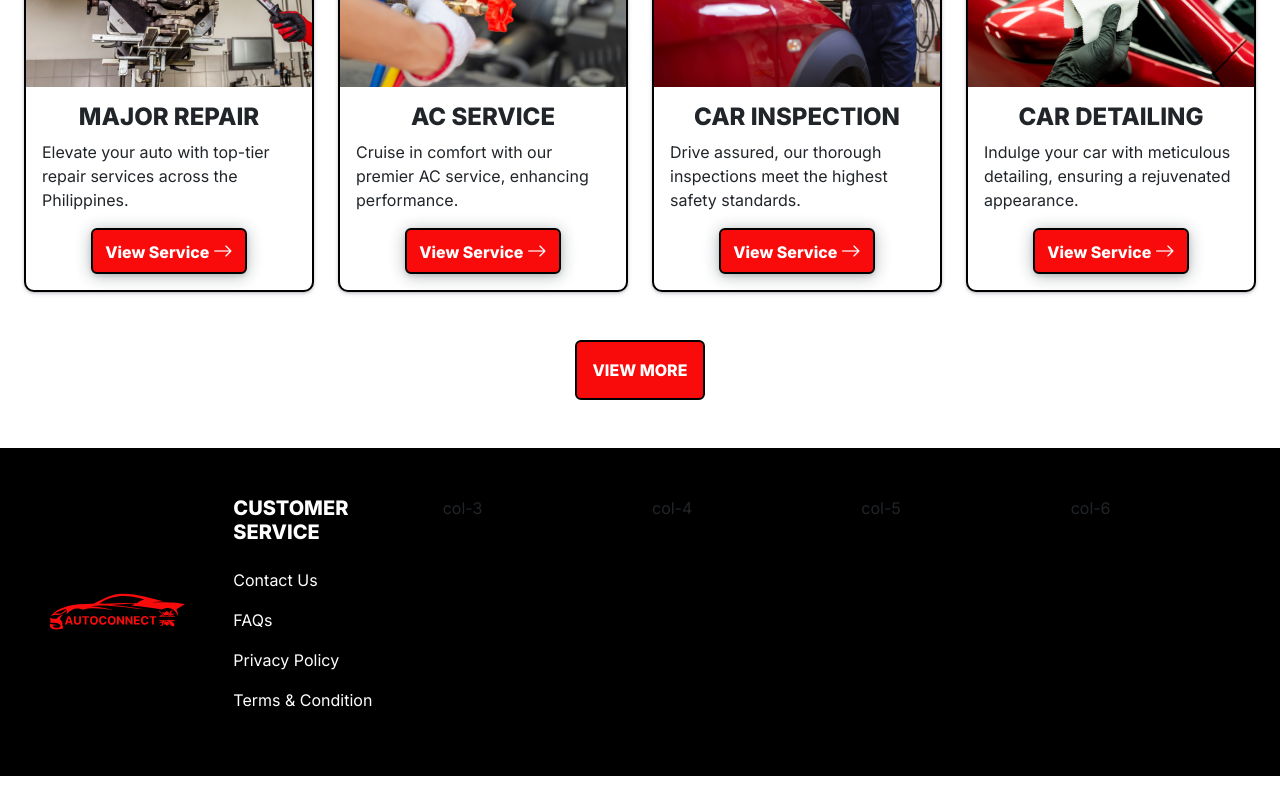
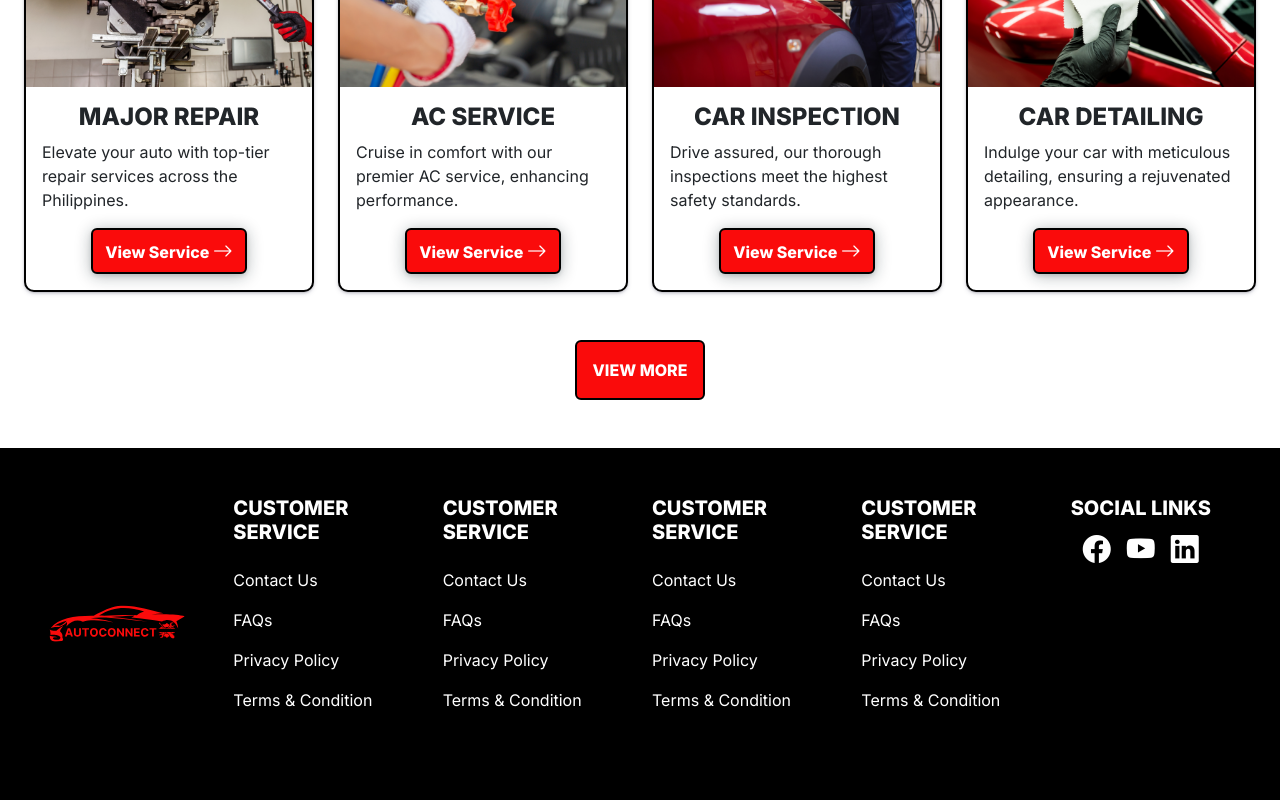
Before and after one commit to jaspherbagor/AutoConnect, a React (Create React App) app in the folder front-end/: page / in a window 1280 px wide. Shown: the part 999-1799 px from the top of the page. Before the commit the page ends 1775 px from the top, so only its background shows below. Built offline with nearby package versions, Linux system fonts and the light colour scheme.

Commit message:
updated the structure of the footer links

```diff
--- a/front-end/src/components/layouts/client/footer.jsx
+++ b/front-end/src/components/layouts/client/footer.jsx
@@ -8,7 +8,7 @@ const ClientFooter = () => {
             <div className="col-lg-2 col-md-4 col-sm-6 col-12 text-lg-start text-md-start text-sm-start text-center d-flex justify-content-center align-items-center">
               <img src="../images/logo.svg" alt="" className="img-fluid" />
             </div>
-            <div className="col-lg-2 col-md-4 col-sm-6 col-12 text-lg-start text-md-start text-sm-start text-center text-white">
+            <div className="col-lg-2 col-md-4 col-sm-6 col-12 text-lg-start text-md-start text-sm-start text-center text-white mb-4">
               <h5 className="fw-bolder mb-4">CUSTOMER SERVICE</h5>
               <a href="" className="text-decoration-none text-white">
                 <p className="footer-link">Contact Us</p>
@@ -23,17 +23,58 @@ const ClientFooter = () => {
               <p className="footer-link">Terms & Condition</p>
               </a>
             </div>
-            <div className="col-lg-2 col-md-4 col-sm-6 col-12 text-lg-start text-md-start text-sm-start text-center">
-              col-3
+            <div className="col-lg-2 col-md-4 col-sm-6 col-12 text-lg-start text-md-start text-sm-start text-center text-white mb-4">
+            <h5 className="fw-bolder mb-4">CUSTOMER SERVICE</h5>
+              <a href="" className="text-decoration-none text-white">
+                <p className="footer-link">Contact Us</p>
+              </a>
+              <a href="" className="text-decoration-none text-white">
+              <p className="footer-link">FAQs</p>
+              </a>
+              <a href="" className="text-decoration-none text-white">
+              <p className="footer-link">Privacy Policy</p>
+              </a>
+              <a href="" className="text-decoration-none text-white">
+              <p className="footer-link">Terms & Condition</p>
+              </a>
             </div>
-            <div className="col-lg-2 col-md-4 col-sm-6 col-12 text-lg-start text-md-start text-sm-start text-center">
-              col-4
+            <div className="col-lg-2 col-md-4 col-sm-6 col-12 text-lg-start text-md-start text-sm-start text-center text-white mb-4">
+            <h5 className="fw-bolder mb-4">CUSTOMER SERVICE</h5>
+              <a href="" className="text-decoration-none text-white">
+                <p className="footer-link">Contact Us</p>
+              </a>
+              <a href="" className="text-decoration-none text-white">
+              <p className="footer-link">FAQs</p>
+              </a>
+              <a href="" className="text-decoration-none text-white">
+              <p className="footer-link">Privacy Policy</p>
+              </a>
+              <a href="" className="text-decoration-none text-white">
+              <p className="footer-link">Terms & Condition</p>
+              </a>
             </div>
-            <div className="col-lg-2 col-md-4 col-sm-6 col-12 text-lg-start text-md-start text-sm-start text-center">
-              col-5
+            <div className="col-lg-2 col-md-4 col-sm-6 col-12 text-lg-start text-md-start text-sm-start text-center text-white mb-4">
+            <h5 className="fw-bolder mb-4">CUSTOMER SERVICE</h5>
+              <a href="" className="text-decoration-none text-white">
+                <p className="footer-link">Contact Us</p>
+              </a>
+              <a href="" className="text-decoration-none text-white">
+              <p className="footer-link">FAQs</p>
+              </a>
+              <a href="" className="text-decoration-none text-white">
+              <p className="footer-link">Privacy Policy</p>
+              </a>
+              <a href="" className="text-decoration-none text-white">
+              <p className="footer-link">Terms & Condition</p>
+              </a>
             </div>
-            <div className="col-lg-2 col-md-4 col-sm-6 col-12 text-lg-start text-md-start text-sm-start text-center">
-              col-6
+            <div className="col-lg-2 col-md-4 col-sm-6 col-12 text-lg-start text-md-start text-sm-start text-center text-white mb-4">
+              <h5 className="fw-bolder">SOCIAL LINKS</h5>
+              <div className="container-fluid d-flex align-items-center justify-content-lg-start justify-content-md-start justify-content-sm-start justify-content-center">
+                <i class="bi bi-facebook fs-3 me-3"></i>
+                <i class="bi bi-youtube fs-3 me-3"></i>
+                <i class="bi bi-linkedin fs-3"></i>
+              </div>
             </div>
           </div>
         </section>
```
